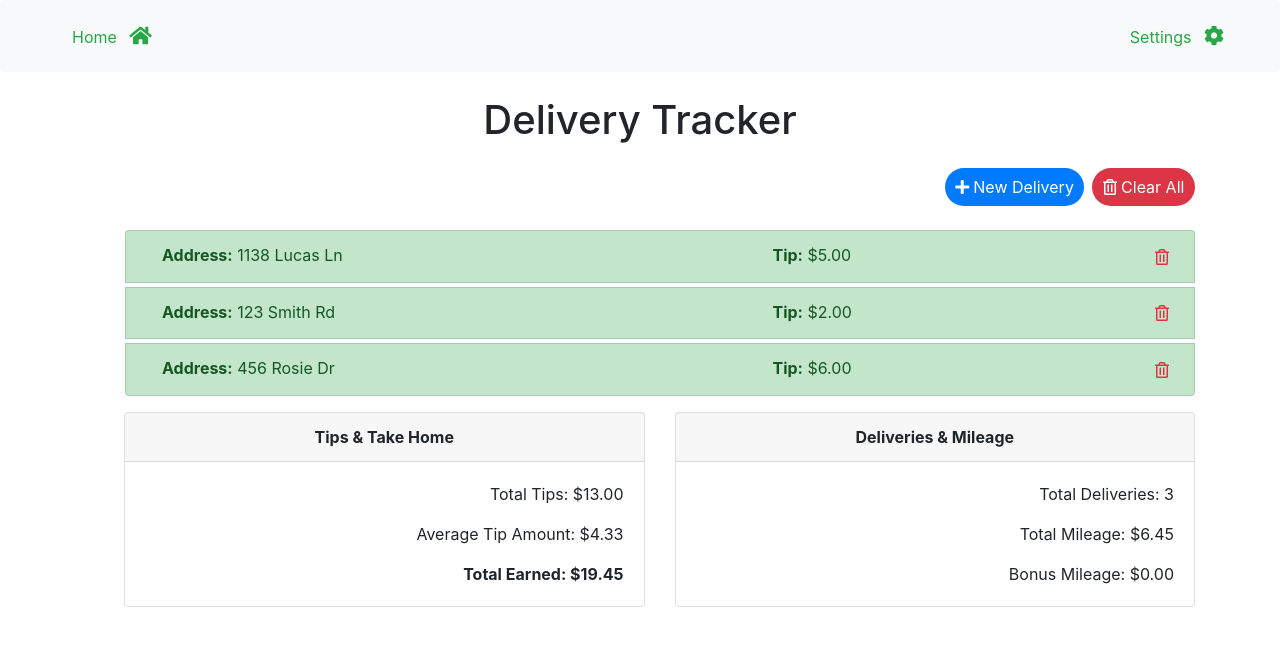
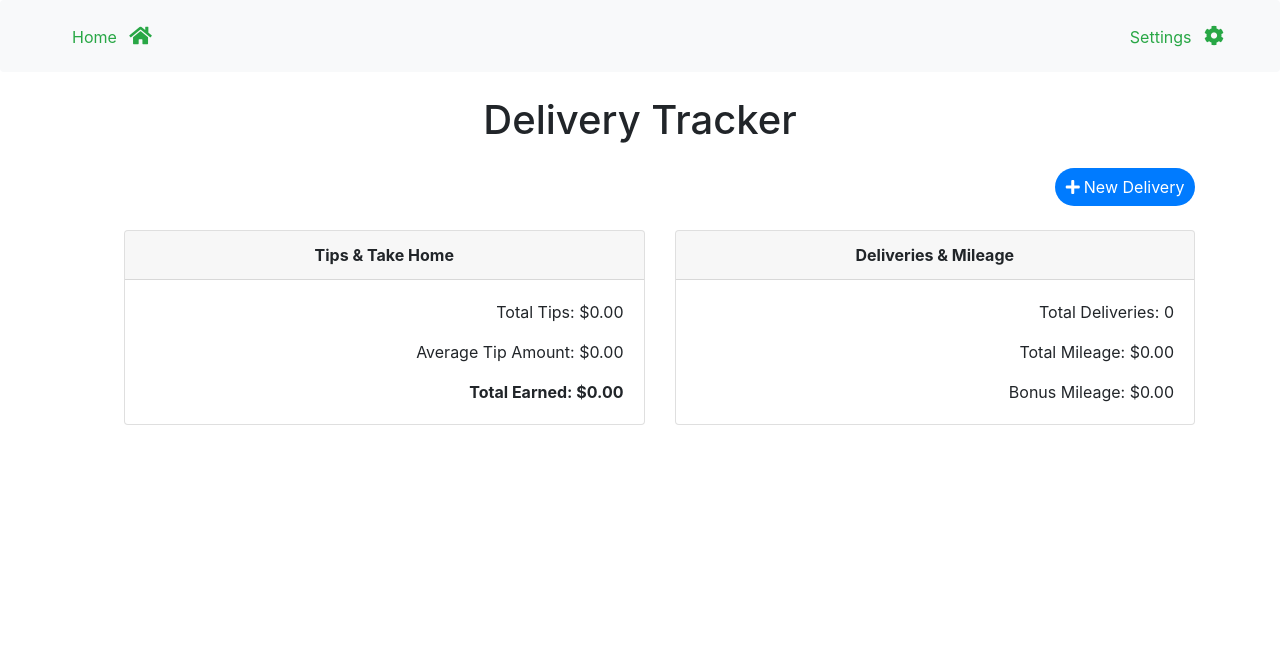
Before and after one commit to bondtiffanym/delivery-tip-tracker, a React (Create React App) app: page / in a window 1280 px wide. Shown: the top 646 px of the page. Built offline with nearby package versions, Linux system fonts and the light colour scheme.

Commit message:
Updated README and removed default testing values

```diff
--- a/src/Context.js
+++ b/src/Context.js
@@ -6,24 +6,10 @@ export const DeliveryContext = createContext();
 
 class DeliveryContextProvider extends Component {
     state = {
-        deliveries: [
-            {
-            address: '1138 Lucas Ln',
-            id: uuid.v4(),
-            tip: 5.00
-        }, {
-            address: '123 Smith Rd',
-            id: uuid.v4(),
-            tip: 2.00
-        }, {
-            address: '456 Rosie Dr',
-            id: uuid.v4(),
-            tip: 6.00
-        }
-        ],
-        totalTips: 13.00,
-        mileageRate: 2.15,
-        bonusMileage: 0,
+        deliveries: [],
+        totalTips: 0.00,
+        mileageRate: 0.00,
+        bonusMileage: 0.00,
         selectedDelivery: "",
      };
 
--- a/src/components/Totals.js
+++ b/src/components/Totals.js
@@ -18,7 +18,7 @@ export default function Totals() {
     <div className="card-header text-center font-weight-bold">Deliveries & Mileage</div>
     <div className="card-body text-right">
       <p className="card-text">Total Deliveries: {deliveries.length}</p>
-    <p className="card-text">Total Mileage: ${parseFloat(mileageRate * deliveries.length + bonusMileage).toFixed(2)}</p>
+    <p className="card-text">Total Mileage: ${parseFloat(mileageRate * deliveries.length).toFixed(2)}</p>
     <p className="card-text">Bonus Mileage: ${parseFloat(bonusMileage).toFixed(2)}</p>
     </div>
   </div>
```
Also changed, not shown: 1 other file (tests, documents, lock files or other folders).
